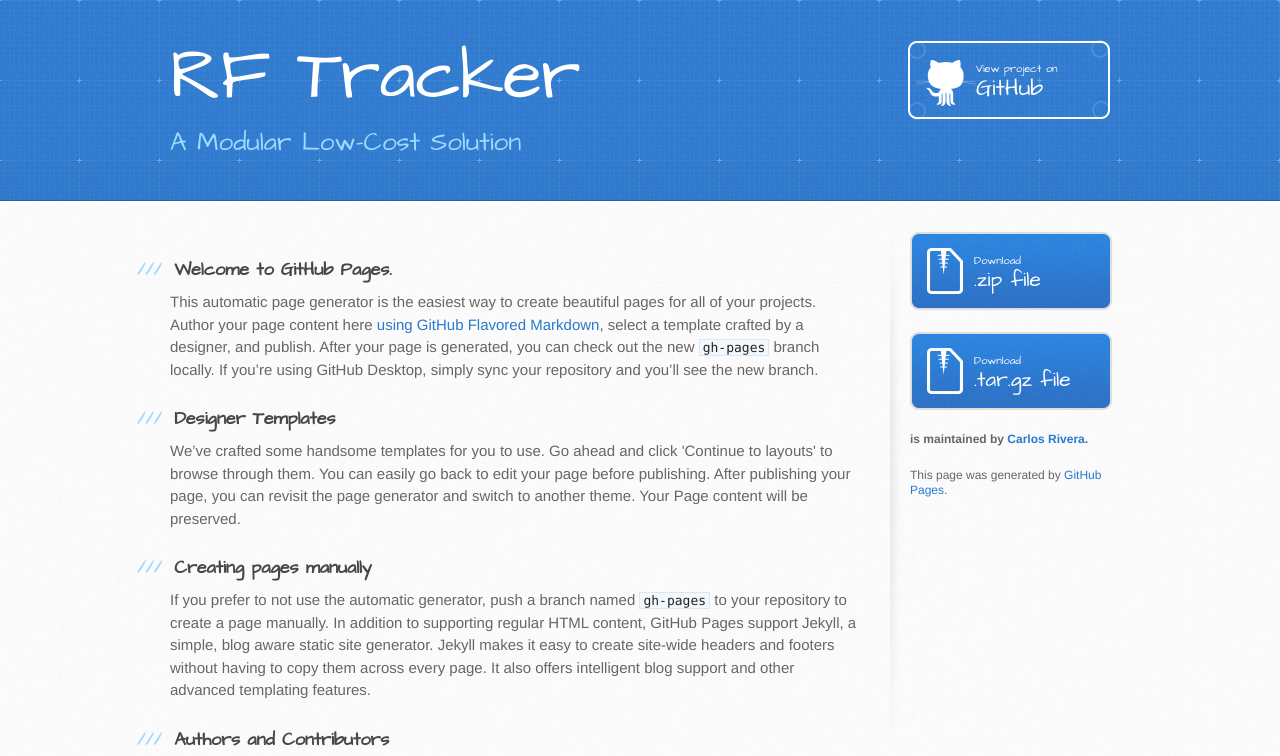
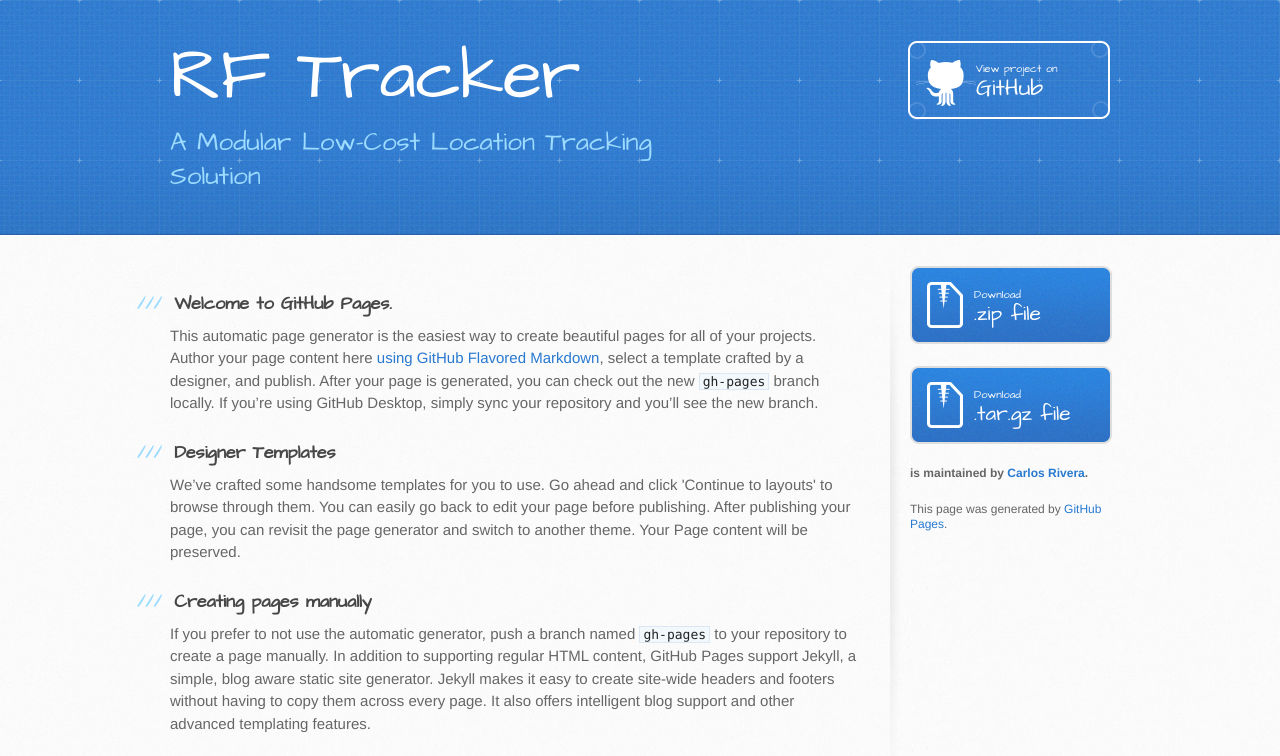
Before and after one commit to crivera-94/engl181homepage, a website: page index.html in a window 1280 px wide. Shown: the top 756 px of the page. Drawn offline with Linux system fonts and the light colour scheme.

Commit message:
change title

```diff
--- a/index.html
+++ b/index.html
@@ -4,7 +4,7 @@
     <meta charset='utf-8'>
     <meta http-equiv="X-UA-Compatible" content="chrome=1">
     <meta name="viewport" content="width=device-width, initial-scale=1, maximum-scale=1">
-    <link href='https://fonts.googleapis.com/css?family=Architects+Daughter' rel='stylesheet' type='text/css'>
+    <link href=' https://fonts.googleapis.com/css?family=Architects+Daughter ' rel='stylesheet' type='text/css'>
     <link rel="stylesheet" type="text/css" href="stylesheets/stylesheet.css" media="screen">
     <link rel="stylesheet" type="text/css" href="stylesheets/github-light.css" media="screen">
     <link rel="stylesheet" type="text/css" href="stylesheets/print.css" media="print">
@@ -20,7 +20,7 @@
     <header>
       <div class="inner">
         <h1>RF Tracker</h1>
-        <h2>A Modular Low-Cost Solution</h2>
+        <h2>A Modular Low-Cost Location Tracking Solution</h2>
         <a href="https://github.com/crivera-94/engl181homepage" class="button"><small>View project on</small> GitHub</a>
       </div>
     </header>
```
